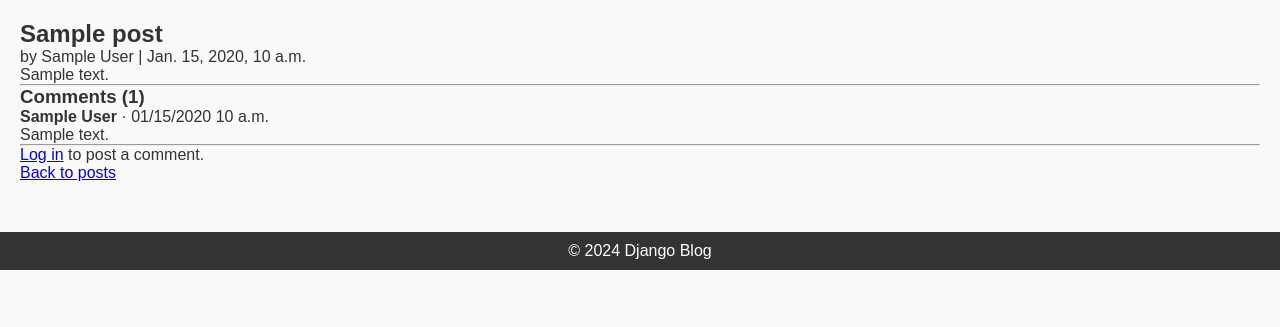
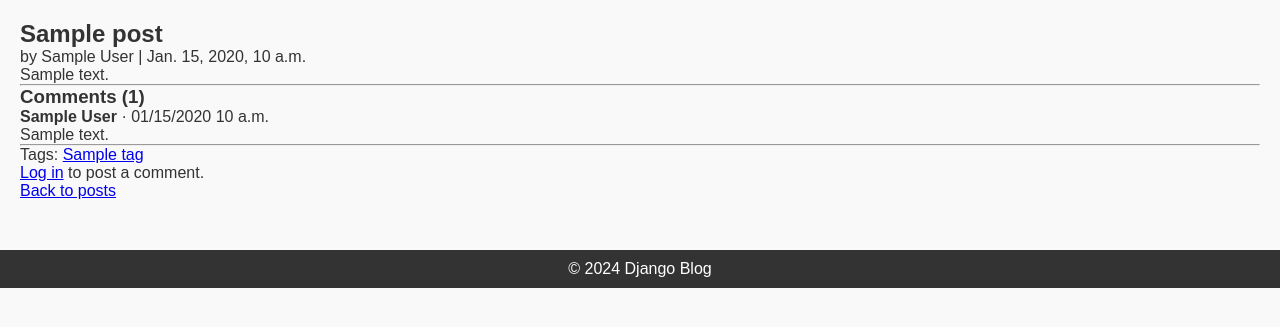
Before and after one commit to zakariaejelile/Alx_DjangoLearnLab, a Django app: template django_blog/blog/templates/blog/post_detail.html in a window 1280 px wide. Shown: the part 41-368 px from the top of the page. Run offline with Django 5.2, Linux system fonts and the light colour scheme; the template is opened without the code that fills it: most values are stand-ins (such as "Sample title", 1, 10 or a date in 2020).

Commit message:
Update post_detail.html

```diff
--- a/django_blog/blog/templates/blog/post_detail.html
+++ b/django_blog/blog/templates/blog/post_detail.html
@@ -23,6 +23,14 @@
     {% endif %}
     <hr>
   </div>
+  <p>Tags:
+    {% for tag in post.tags.all %}
+        <a href="{% url 'tag-posts' tag.name %}">{{ tag.name }}</a>
+    {% empty %}
+        No tags
+    {% endfor %}
+</p>
+
 {% empty %}
   <p>No comments yet. Be the first to comment!</p>
 {% endfor %}
```
